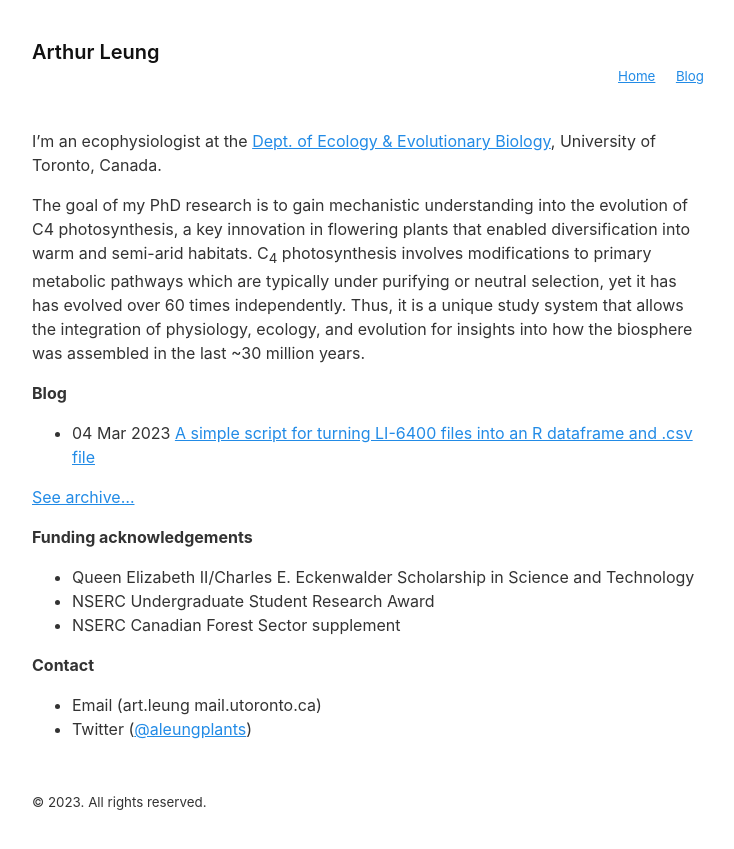
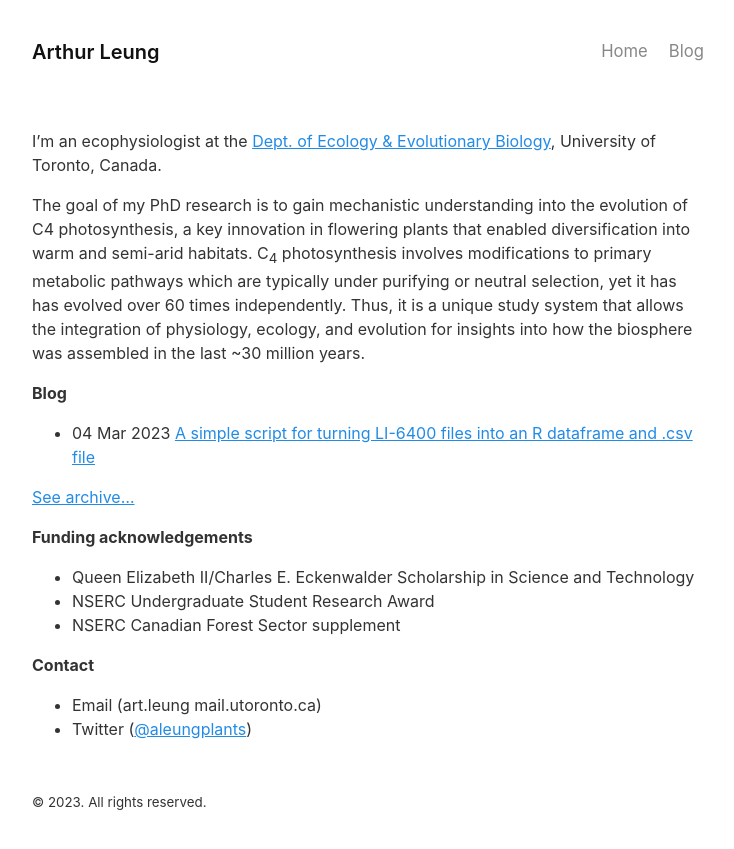
Before and after one commit to leungarthur/leungarthur.github.io-old, a Jekyll site: the page built from index.md, in a window 1280 px wide. Shown: the top 849 px of the page, without its empty margins (272-1006 px from the left). Built offline with Jekyll 4.4.1, drawn with Linux system fonts in a browser that asks for light colours.

Commit message:
nav alignment

```diff
--- a/_layouts/default.html
+++ b/_layouts/default.html
@@ -10,12 +10,12 @@
         <h3 class="masthead-title">
           <a href="{{ site.baseurl }}/" title="Home">{{ site.title }}</a>
           <small>{{ site.tagline }}</small>
+          <nav class="nav">
+            {% for page in site.nav %}
+            <small><a href="{{ page.url }}">{{ page.title }}</a></small>
+            {% endfor %}
+          </nav>
         </h3>
-        <nav class="nav">
-          {% for page in site.nav %}
-          <small><a href="{{ page.url }}">{{ page.title }}</a></small>
-          {% endfor %}
-        </nav>
       </header>
 
       <main>
```
